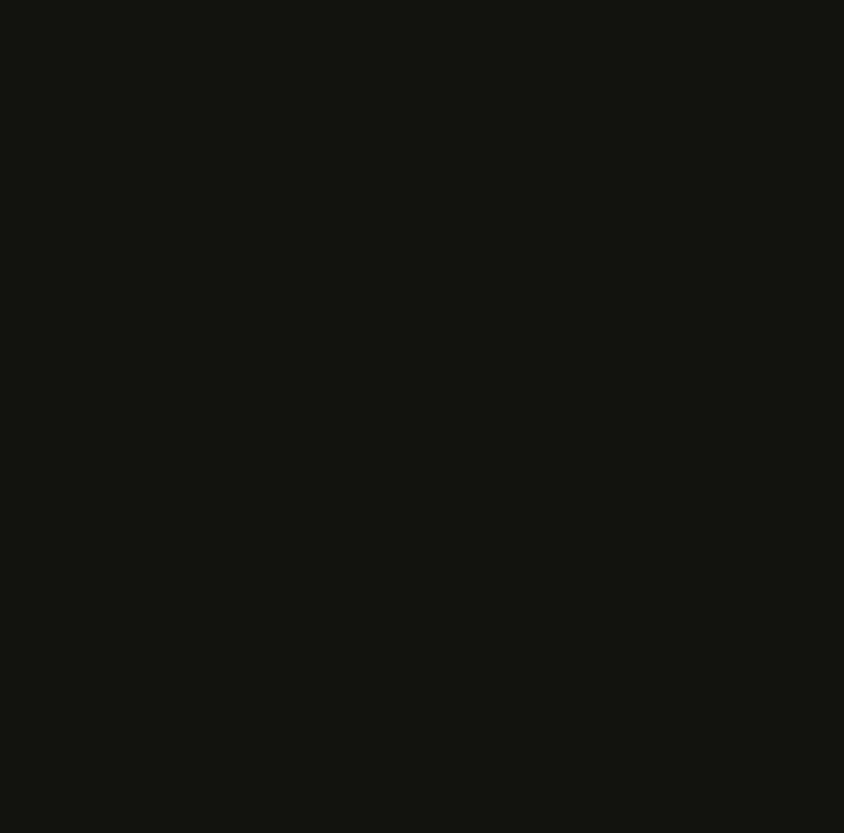
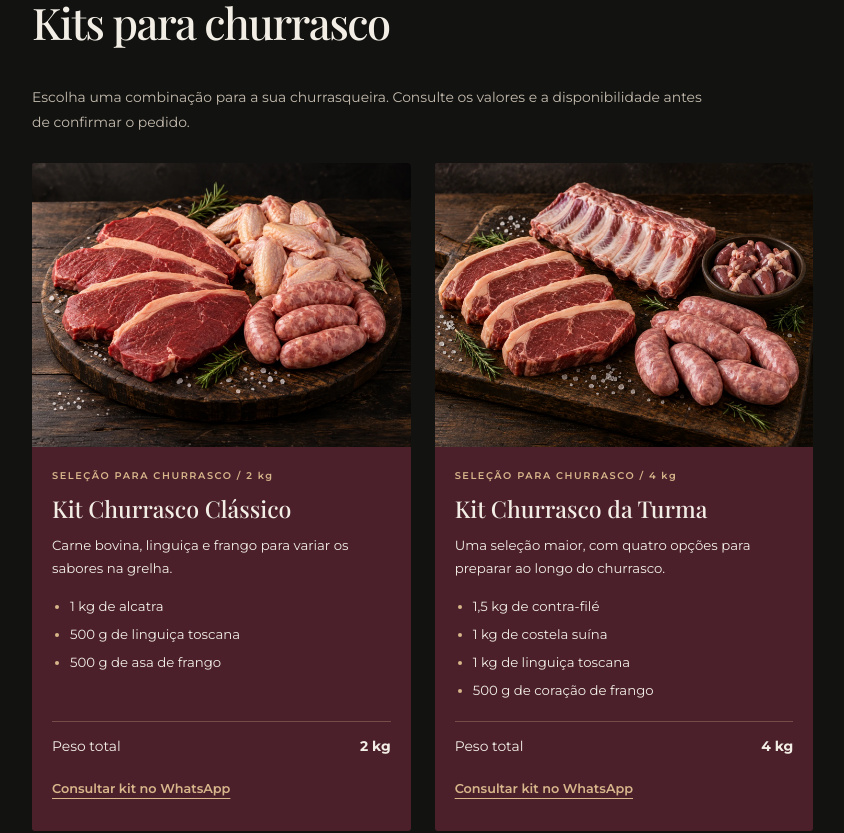
Before and after one commit to Odaniel058/acougue-bom-corte-react, a React (Vite) app: page / in a window 1280 px wide. Shown: the part 6580-7413 px from the top of the page, without its empty margins (16-860 px from the left). Before the commit the page ends 2855 px from the top, so only its background shows below. Built offline with nearby package versions, Linux system fonts and the light colour scheme.

Commit message:
feat: cria catalogo com filtro e kits usando listas e map

```diff
--- a/src/pages/LandingPage.jsx
+++ b/src/pages/LandingPage.jsx
@@ -1,8 +1,10 @@
+import Catalog from '../sections/Catalog';
+import Kits from '../sections/Kits';
 import Hero from '../sections/Hero';
 import Benefits from '../sections/Benefits';
 import About from '../sections/About';
 import Highlights from '../sections/Highlights';
 
 export default function LandingPage() {
-  return <><Hero /><Benefits /><About /><Highlights /></>;
+  return <><Hero /><Benefits /><About /><Highlights /><Catalog /><Kits /></>;
 }
--- /dev/null
+++ b/src/sections/Catalog.jsx
@@ -0,0 +1,40 @@
+import { useState } from 'react';
+import { products, categories } from '../data/products';
+import ProductCard from '../components/ProductCard';
+
+export default function Catalog() {
+  const [selectedCategory, setSelectedCategory] = useState('todas');
+  const filters = [{ id: 'todas', label: 'Todas' }, ...categories];
+  const visibleCategories = categories.filter((category) => selectedCategory === 'todas' || category.id === selectedCategory);
+  const count = products.filter((product) => selectedCategory === 'todas' || product.category === selectedCategory).length;
+
+  return (
+    <section className="catalog-landing section-space" id="cortes" aria-labelledby="titulo-cortes">
+      <div className="container">
+        <div className="section-heading">
+          <div><p className="section-kicker">NOSSA SELEÇÃO</p><h2 id="titulo-cortes">Nossos <em>cortes.</em></h2></div>
+          <p className="catalog-intro">Conheça os cortes bovinos, suínos e aves do nosso catálogo, com descrições e sugestões de preparo.</p>
+        </div>
+        <div className="catalog-filters" role="group" aria-label="Filtrar cortes por categoria">
+          {filters.map((filter) => (
+            <button type="button" className="filter-button" key={filter.id} aria-pressed={selectedCategory === filter.id} aria-controls="lista-cortes" onClick={() => setSelectedCategory(filter.id)}>{filter.label}</button>
+          ))}
+          <a className="text-link ms-md-auto" href="#kits">Ver kits de churrasco</a>
+        </div>
+        <p className="catalog-count" role="status">{count} opções de carnes · 2 kits para churrasco</p>
+        <div id="lista-cortes">
+          {visibleCategories.map((category) => (
+            <div className="catalog-section" key={category.id}>
+              <h3 className="catalog-category">{category.title}</h3>
+              <div className="row g-4">
+                {products.filter((product) => product.category === category.id).map((product) => (
+                  <div className="col-12 col-md-6 col-lg-4" key={product.id}><ProductCard product={product} /></div>
+                ))}
+              </div>
+            </div>
+          ))}
+        </div>
+      </div>
+    </section>
+  );
+}
--- /dev/null
+++ b/src/sections/Kits.jsx
@@ -0,0 +1,31 @@
+import { kits } from '../data/products';
+import { whatsappUrl } from '../data/site';
+
+export default function Kits() {
+  return (
+    <section className="section-space catalog-kits" id="kits" aria-labelledby="titulo-kits">
+      <div className="container">
+        <div className="section-heading"><h2 id="titulo-kits">Kits para churrasco</h2></div>
+        <p className="kits-intro">Escolha uma combinação para a sua churrasqueira. Consulte os valores e a disponibilidade antes de confirmar o pedido.</p>
+        <div className="row g-4">
+          {kits.map((kit) => (
+            <div className="col-12 col-md-6 col-lg-4" key={kit.id}>
+              <article className="grill-kit h-100">
+                <img className="kit-image" src={kit.image} width="1448" height="1086" alt={kit.alt} loading="lazy" decoding="async" />
+                <div className="kit-body">
+                  <p className="product-category">SELEÇÃO PARA CHURRASCO <span aria-hidden="true">/</span> {kit.weight}</p>
+                  <h3>{kit.name}</h3>
+                  <p className="kit-description">{kit.description}</p>
+                  <ul className="kit-items">{kit.items.map((item) => <li key={item}>{item}</li>)}</ul>
+                  <p className="kit-total">Peso total <strong>{kit.weight}</strong></p>
+                  <a className="product-inquiry" href={whatsappUrl('Olá, gostaria de consultar o valor e a disponibilidade do ' + kit.name + '.')} target="_blank" rel="noopener noreferrer" aria-label={'Consultar ' + kit.name + ' pelo WhatsApp em nova aba'}>Consultar kit no WhatsApp</a>
+                </div>
+              </article>
+            </div>
+          ))}
+        </div>
+        <p className="kits-note">Precisa de outra quantidade? Consulte a possibilidade de ajustar os cortes e os pesos. Retirada e delivery a combinar.</p>
+      </div>
+    </section>
+  );
+}
```
